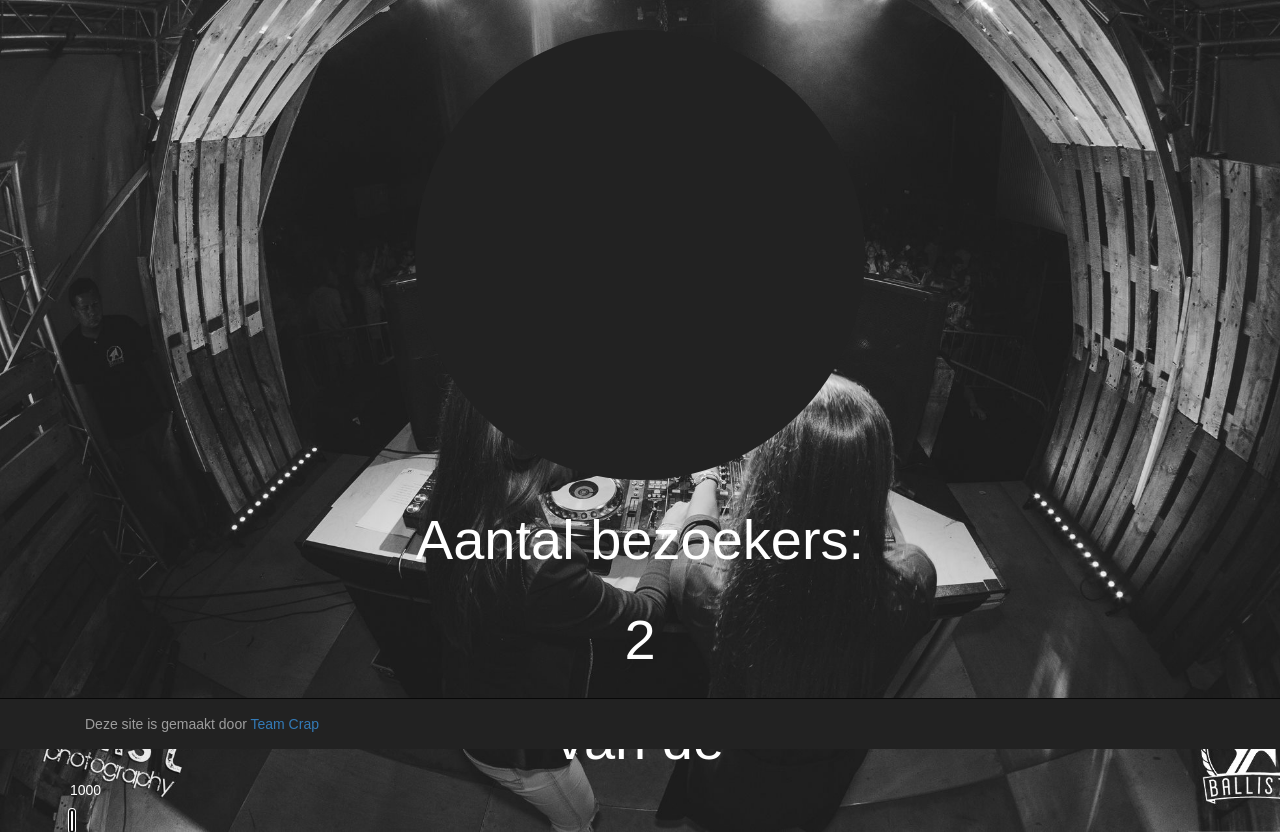
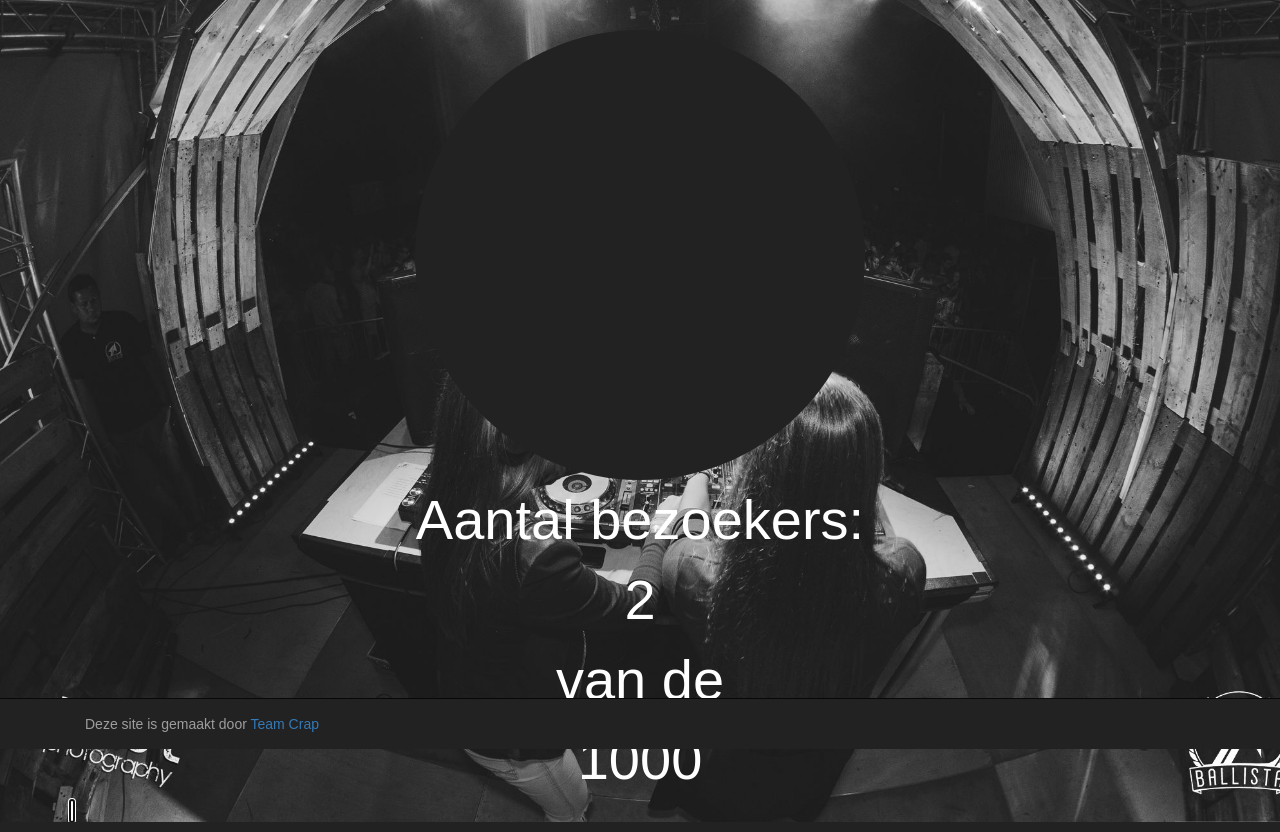
Before and after one commit to JellePauchet/agescan, a PHP site: page /index.php?pagina=agescan in a window 1280 px wide. Shown: the part 51-883 px from the top of the page. Run offline with PHP 8.4, Linux system fonts and the light colour scheme; the visitor is signed in with stand-in values (Sample User, id 1); data comes from the database, SQL or seed files in the repository; some libraries are stand-ins or nearby versions.

Commit message:
sammiiee

```diff
--- a/css/style.css
+++ b/css/style.css
@@ -42,7 +42,6 @@ body
 	 width: 800px;
 	 text-align: center;
 	 margin: auto;
-	 margin-top:20px;
  }
 
  .rijEvenement
@@ -60,5 +59,4 @@ body
 	 width: 800px;
 	 text-align: center;
 	 margin: auto;
-	 margin-top:20px;
  }
--- a/views/agescan.php
+++ b/views/agescan.php
@@ -15,7 +15,7 @@
 		<div id="leeftijdDiv">
 				<p>{{leeftijd}}</p>
 		</div>
-		<p class="aantal">Aantal bezoekers:
+		<p class="aantal">Aantal bezoekers:</p>
 		<p id="bezoekers">
 			<script>
 				var aantal = <?php echo CountFeestgangersOpEvenement($_SESSION["EvenementID"]) ?>;
@@ -29,6 +29,7 @@
 			</script>
 		</p>
 		<p class= "aantal">van de </p>
+		<p class= "aantal">
 		<?php
 			echo MaxFeestgangers($_SESSION["EvenementID"]);
 		?>
```
